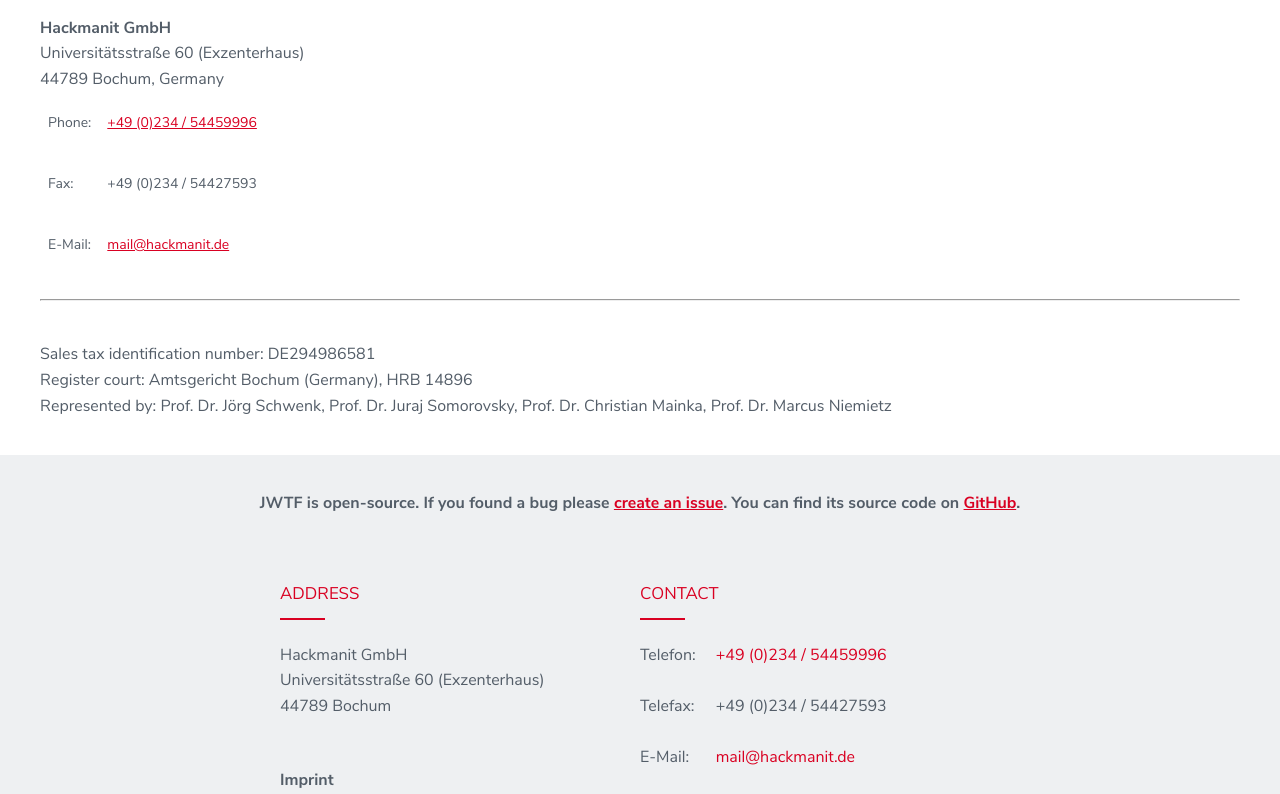
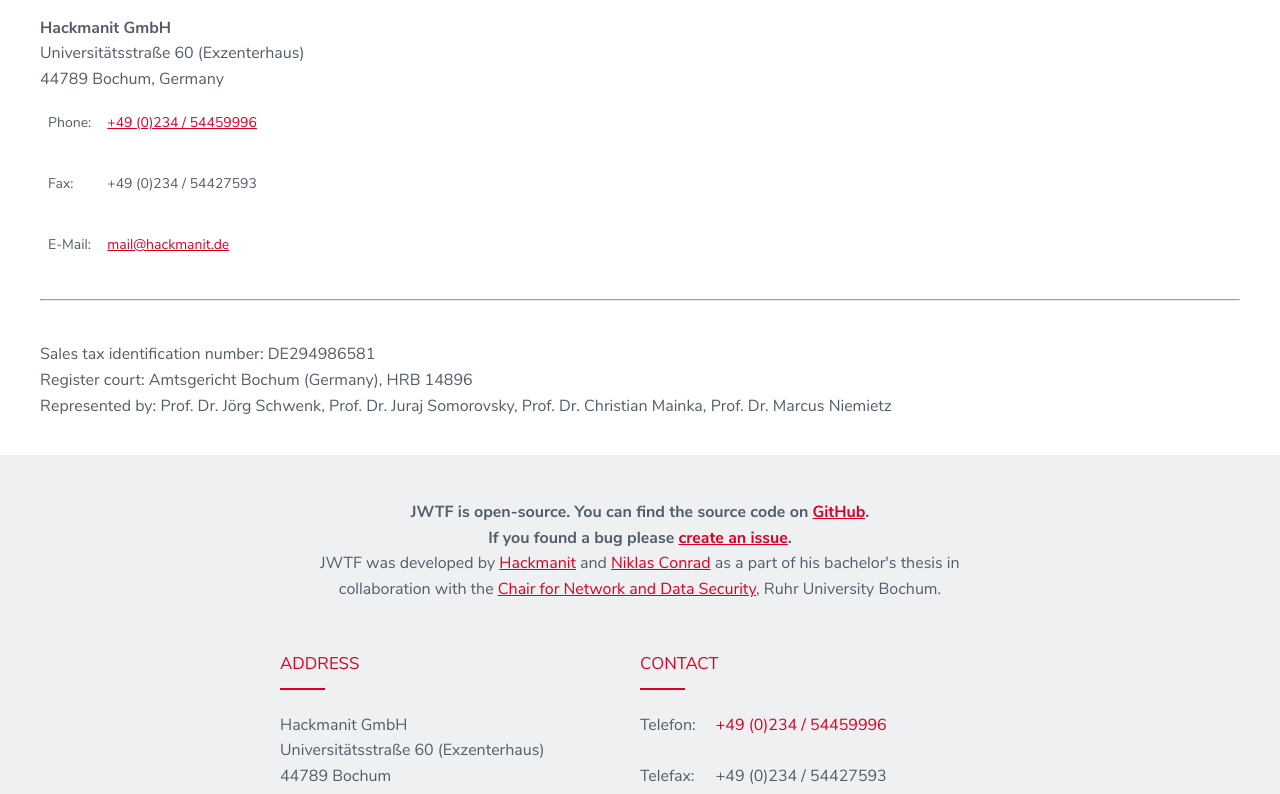
Before and after one commit to Hackmanit/JWTF, a plain HTML site: page imprint.html in a window 1280 px wide. Shown: the part 288-1082 px from the top of the page. Drawn offline with Linux system fonts and the light colour scheme.

Commit message:
Added acknowledgement for NDS to footer and README.md

```diff
--- a/imprint.html
+++ b/imprint.html
@@ -61,11 +61,17 @@
     </div>
     <footer>
         <div class="page-wrapper">
-            <div class="github">
-                <p><strong>JWTF is open-source. If you found a bug please <a
-                            href="https://github.com/Hackmanit/JWTF/issues" target="_blank" rel="noopener">create an
-                            issue</a>. You can find its source code on <a href="https://github.com/Hackmanit/JWTF"
-                            target="_blank" rel="noopener">GitHub</a>.</strong></p>
+            <div class="github footer__content flex-center">
+                <p><strong>JWTF is open-source. You can find the source code on <a
+                            href="https://github.com/Hackmanit/JWTF" target="_blank" rel="noopener">GitHub</a>.<br>If
+                        you found a bug please <a href="https://github.com/Hackmanit/JWTF/issues" target="_blank"
+                            rel="noopener">create an
+                            issue</a>.</strong></p>
+                <p>JWTF was developed by <a href="https://hackmanit.de" target="_blank" rel="noopener">Hackmanit</a> and
+                    <a href="https://www.github.com/conni404" target="_blank" rel="noopener">Niklas Conrad</a> as a part
+                    of his bachelor's thesis in collaboration with the <a href="https://informatik.rub.de/nds/"
+                        target="_blank" rel="noopener">Chair for Network and Data Security</a>, Ruhr University Bochum.
+                </p>
             </div>
             <section id="contact" class="footer__content">
                 <div class="custom footer-address">
--- a/styles.css
+++ b/styles.css
@@ -919,6 +919,10 @@ td span {
     justify-content: center;
 }
 
+.flex-center {
+    justify-content: center !important;
+}
+
 /*
   ========== Fehler- und Statusmeldungen ==========
 */
```
Also changed, not shown: index.html (+11 -5 lines), privacy-and-disclaimer.html (+11 -5 lines), 1 other file.
